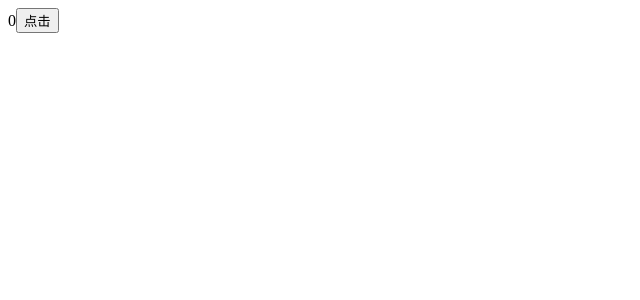
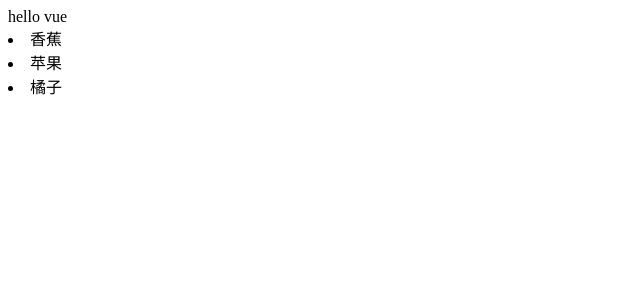
Before and after one commit to heartwarming/webpack4.x, a Vue app: page / in a window 1280 px wide. Shown: the top 300 px of the page, without its empty margins (0-640 px from the left). Built offline with nearby package versions, Linux system fonts and the light colour scheme.

Commit message:
feat: 打包vue文件

```diff
--- a/src/App.vue
+++ b/src/App.vue
@@ -1,3 +1,18 @@
 <template>
-  <div>hello vue</div>
+  <div>
+    hello vue
+    <li v-for="(todo,index) in todos" :key="index">{{todo}}</li>
+  </div>
 </template>
+<script lang="ts">
+import { Component, Vue } from 'vue-property-decorator'
+
+@Component({
+  components: {
+    // todo...
+  }
+})
+export default class Todo extends Vue {
+  public todos: string[] = ['香蕉', '苹果', '橘子']
+}
+</script>
--- a/src/index.tsx
+++ b/src/index.tsx
@@ -1,12 +1,6 @@
 // import './index.css';
 // import './a.scss';
 // import logo from './logo.jpg';
-// import Vue from 'vue';
-// import App from './App.vue'
-// let vm = new Vue({
-//   el: "#root",
-//   render: h => h(App)
-// });
 
 // let a = require('./a-module');
 // console.log(a);
@@ -33,29 +27,37 @@
 
 // [1,2,3].includes(1);
 
-import React from 'react';
-import ReactDOM from 'react-dom';
-// ts 校验类型
-interface IProps{
-    num:number
-}
-let initState = {count:0};
-type State = Readonly<typeof initState>
-class Counter extends React.Component<IProps,State>{
-    state:State = initState;
-    handleClick = ()=>{
-        this.setState({count:this.state.count+1})
-    }
-    render(){
-        return <div>
-            {this.state.count}
-            <button onClick={this.handleClick}>点击</button>
-        </div>
-    }
-}
+// import React from 'react';
+// import ReactDOM from 'react-dom';
+// // ts 校验类型
+// interface IProps{
+//     num:number
+// }
+// let initState = {count:0};
+// type State = Readonly<typeof initState>
+// class Counter extends React.Component<IProps,State>{
+//     state:State = initState;
+//     handleClick = ()=>{
+//         this.setState({count:this.state.count+1})
+//     }
+//     render(){
+//         return <div>
+//             {this.state.count}
+//             <button onClick={this.handleClick}>点击</button>
+//         </div>
+//     }
+// }
 
-ReactDOM.render(<Counter num={1}/>,document.getElementById('root'));
+// ReactDOM.render(<Counter num={1}/>,document.getElementById('root'));
 
 // 使用ts有俩中方式
 // ts-loader typescript库
 // babel7 @babel/preset-typescript
+
+
+import Vue from 'vue';
+import App from './App.vue'
+let vm = new Vue({
+  el: "#root",
+  render: h => h(App)
+});
--- a/tsconfig.json
+++ b/tsconfig.json
@@ -46,7 +46,7 @@
     // "typeRoots": [],                       /* List of folders to include type definitions from. */
     // "types": [],                           /* Type declaration files to be included in compilation. */
     // "allowSyntheticDefaultImports": true,  /* Allow default imports from modules with no default export. This does not affect code emit, just typechecking. */
-    "esModuleInterop": true                   /* Enables emit interoperability between CommonJS and ES Modules via creation of namespace objects for all imports. Implies 'allowSyntheticDefaultImports'. */
+    "esModuleInterop": true,                  /* Enables emit interoperability between CommonJS and ES Modules via creation of namespace objects for all imports. Implies 'allowSyntheticDefaultImports'. */
     // "preserveSymlinks": true,              /* Do not resolve the real path of symlinks. */
     // "allowUmdGlobalAccess": true,          /* Allow accessing UMD globals from modules. */
 
@@ -57,7 +57,7 @@
     // "inlineSources": true,                 /* Emit the source alongside the sourcemaps within a single file; requires '--inlineSourceMap' or '--sourceMap' to be set. */
 
     /* Experimental Options */
-    // "experimentalDecorators": true,        /* Enables experimental support for ES7 decorators. */
+    /* "experimentalDecorators": true*/       /* Enables experimental support for ES7 decorators. */
     // "emitDecoratorMetadata": true,         /* Enables experimental support for emitting type metadata for decorators. */
   }
 }
```
Also changed, not shown: .babelrc.
